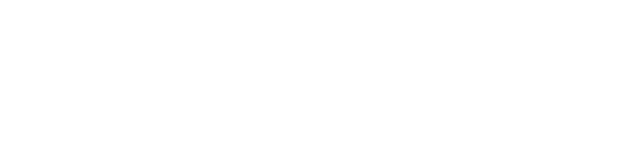
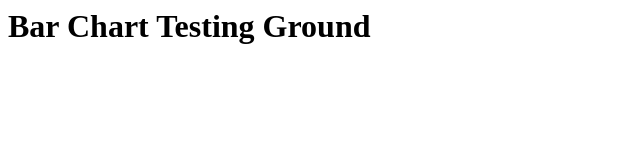
Before and after one commit to itspladd/bar-chart-stretch-project, a website: page index.html in a window 1280 px wide. Shown: the whole page, without its empty margins (0-640 px from the left). Drawn offline with nearby package versions, Linux system fonts and the light colour scheme.

Commit message:
Added title/h1 to index.html

```diff
--- a/index.html
+++ b/index.html
@@ -2,9 +2,9 @@
   <head>
     <script src="https://ajax.googleapis.com/ajax/libs/jquery/3.5.1/jquery.min.js"></script>
     <script src="bar-chart-library.js"></script>
-
+    <title>Bar Chart Testing Ground</title>
   </head>
   <body>
-
+    <h1>Bar Chart Testing Ground</h1>
   </body>
 </html>
```
